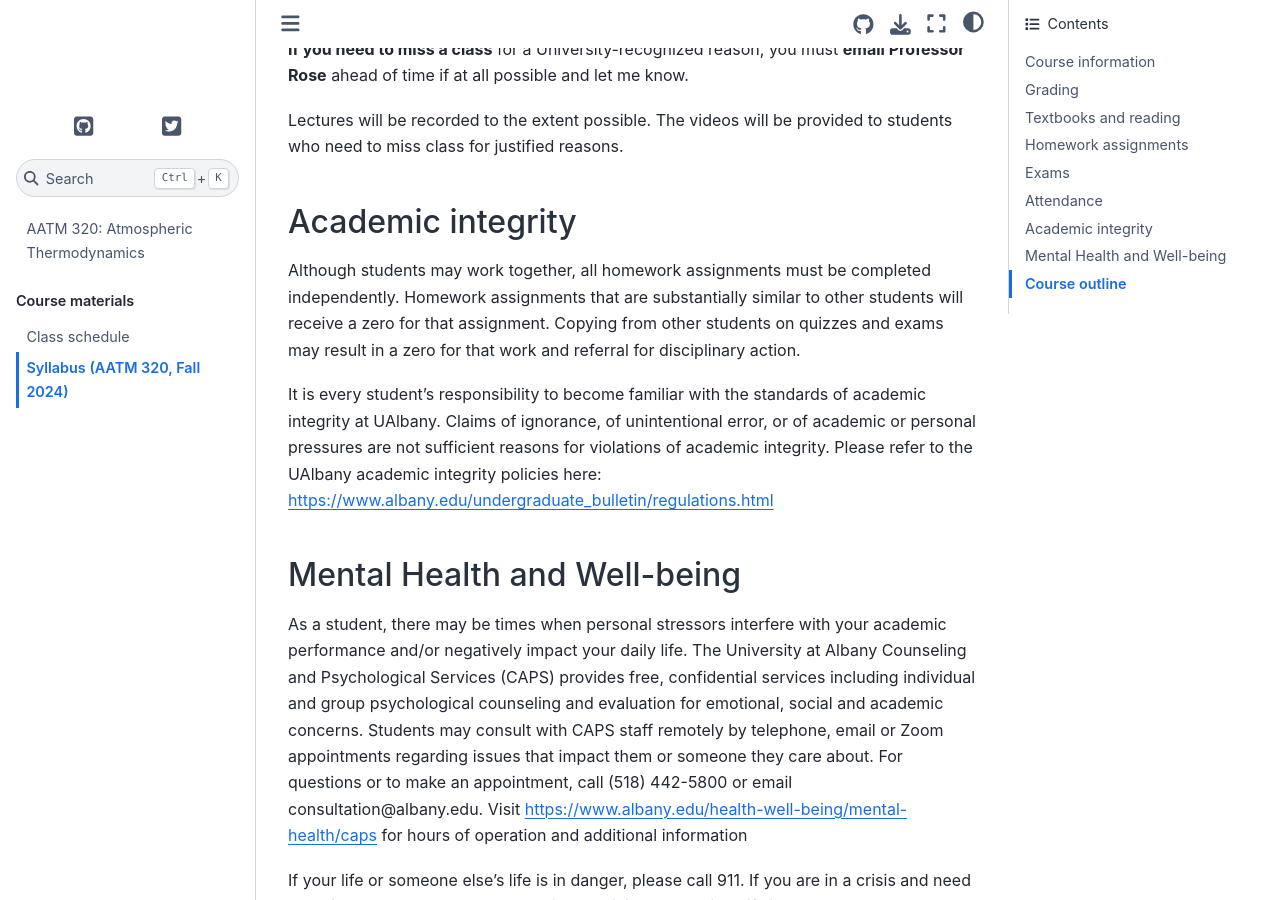
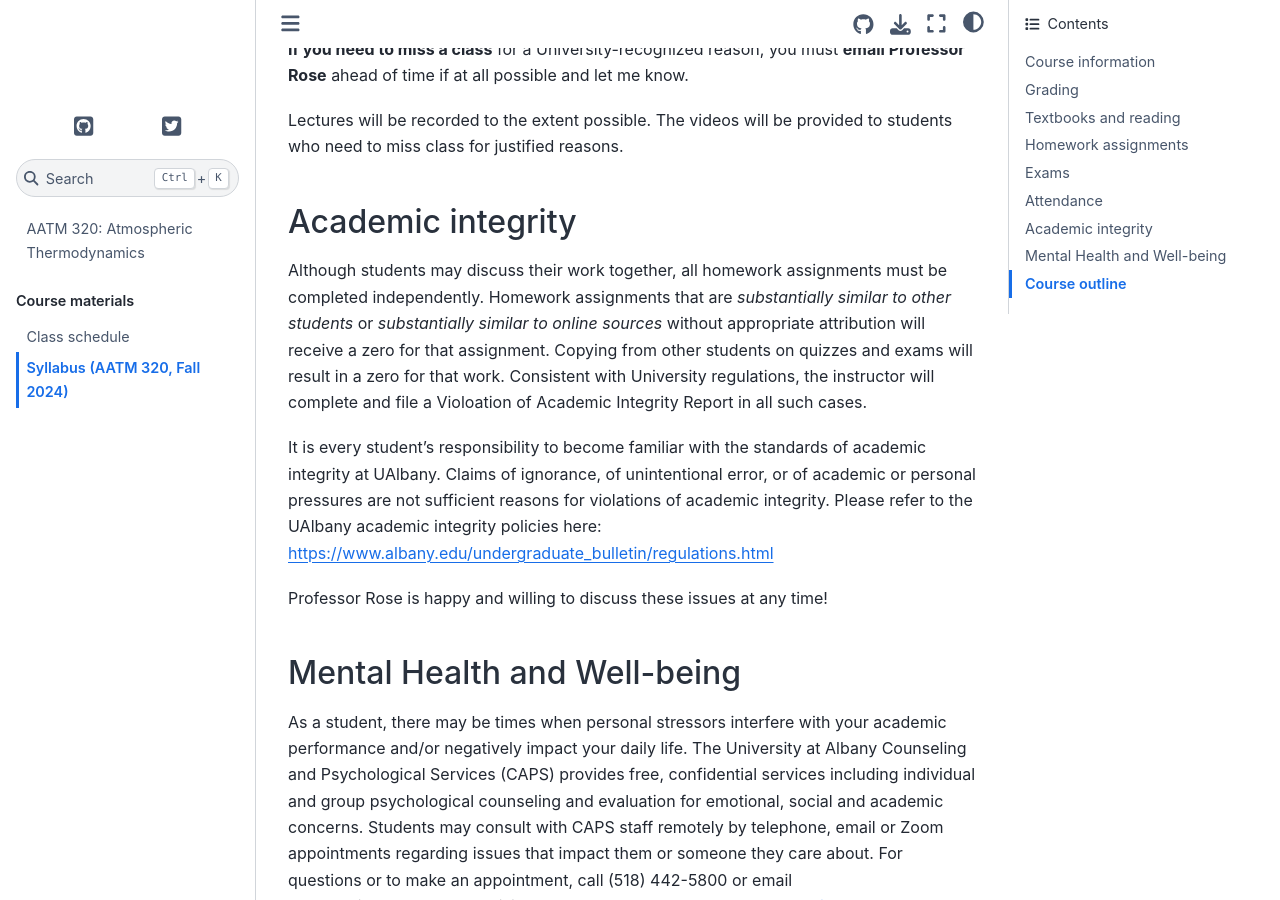
Before and after one commit to brian-rose/atm320-thermodynamics, a Jupyter Book: the page built from syllabus.md, in a window 1280 px wide and 900 px high, scrolled down 4396 px. Built offline with Jupyter Book 1.0.4 settings and Sphinx 7.4.7 and the Sphinx Book theme 1.1.4, drawn with Linux system fonts in a browser that asks for light colours; pages that are not in the unit, such as notebooks, are missing from menus.

Commit message:
Update academic integrity statement

```diff
--- a/syllabus.md
+++ b/syllabus.md
@@ -126,9 +126,12 @@ Lectures will be recorded to the extent possible. The videos will be provided to
 
 ## Academic integrity
 
-Although students may work together, all homework assignments must be completed independently. Homework assignments that are substantially similar to other students will receive a zero for that assignment. Copying from other students on quizzes and exams may result in a zero for that work and referral for disciplinary action.
+Although students may discuss their work together, all homework assignments must be completed independently. Homework assignments that are *substantially similar to other students* or *substantially similar to online sources* without appropriate attribution
+will receive a zero for that assignment. Copying from other students on quizzes and exams will result in a zero for that work. Consistent with University regulations, the instructor will complete and file a Violoation of Academic Integrity Report in all such cases.
 
 It is every student's responsibility to become familiar with the standards of academic integrity at UAlbany. Claims of ignorance, of unintentional error, or of academic or personal pressures are not sufficient reasons for violations of academic integrity. Please refer to the UAlbany academic integrity policies here: [https://www.albany.edu/undergraduate_bulletin/regulations.html](https://www.albany.edu/undergraduate_bulletin/regulations.html)
+
+Professor Rose is happy and willing to discuss these issues at any time!
 
 
 ## Mental Health and Well-being
```
